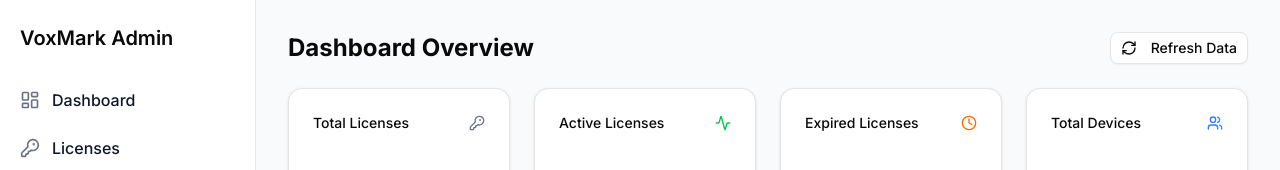
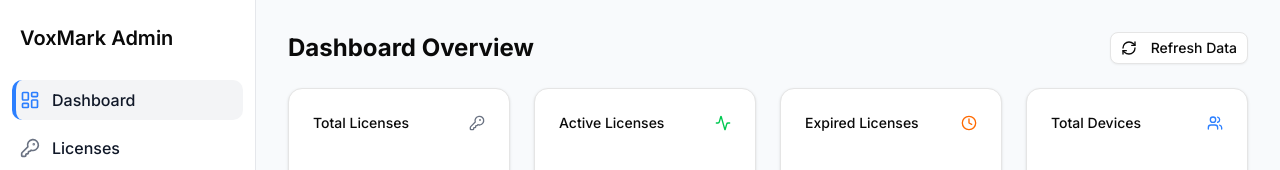
Before and after one commit to bouddy-bouddy/voice-lms, a Next.js app: page /admin in a window 1280 px wide. Shown: the top 170 px of the page. Built offline with nearby package versions, Linux system fonts and the light colour scheme; no server answers; sample sign-in values are in the browser's storage.

Commit message:
9- Sidebar nav updated!

```diff
--- a/app/admin/layout.tsx
+++ b/app/admin/layout.tsx
@@ -4,8 +4,8 @@
 import { useSession } from "next-auth/react";
 import { useRouter } from "next/navigation";
 import { Button } from "@/components/ui";
-import Link from "next/link";
 import { signOut } from "next-auth/react";
+import { ActiveLink } from "@/components/ui";
 import {
   LayoutDashboard,
   KeyRound,
@@ -86,14 +86,15 @@
           <ul className="space-y-2 font-medium">
             {navigation.map((item) => (
               <li key={item.name}>
-                <Link
+                <ActiveLink
                   href={item.href}
                   className="flex items-center p-2 text-gray-900 rounded-lg hover:bg-gray-100 group"
+                  activeClassName="bg-gray-100 text-gray-900 font-medium border-l-4 border-blue-500 pl-1"
                   onClick={() => setIsMobileMenuOpen(false)}
                 >
-                  <item.icon className="w-5 h-5 text-gray-500 transition duration-75 group-hover:text-gray-900" />
+                  <item.icon className="w-5 h-5 text-gray-500 transition duration-75 group-hover:text-gray-900 group-[.bg-gray-100]:text-blue-500" />
                   <span className="ml-3">{item.name}</span>
-                </Link>
+                </ActiveLink>
               </li>
             ))}
           </ul>
--- /dev/null
+++ b/components/ui/active-link.tsx
@@ -0,0 +1,38 @@
+"use client";
+
+import Link from "next/link";
+import { usePathname } from "next/navigation";
+import { cn } from "@/lib/utils";
+
+interface ActiveLinkProps {
+  href: string;
+  children: React.ReactNode;
+  exact?: boolean;
+  className?: string;
+  activeClassName?: string;
+  onClick?: () => void;
+}
+
+export function ActiveLink({
+  href,
+  children,
+  exact = false,
+  className = "",
+  activeClassName = "bg-gray-100 text-gray-900 font-medium border-l-4 border-blue-500 pl-1",
+  onClick,
+}: ActiveLinkProps) {
+  const pathname = usePathname();
+  const isActive = exact
+    ? pathname === href
+    : pathname === href || pathname.startsWith(`${href}/`);
+
+  return (
+    <Link
+      href={href}
+      className={cn(className, isActive && activeClassName)}
+      onClick={onClick}
+    >
+      {children}
+    </Link>
+  );
+}
--- a/components/ui/index.ts
+++ b/components/ui/index.ts
@@ -18,3 +18,4 @@
 export * from "./table";
 export * from "./tabs";
 export * from "./tooltip";
+export * from "./active-link";
```
